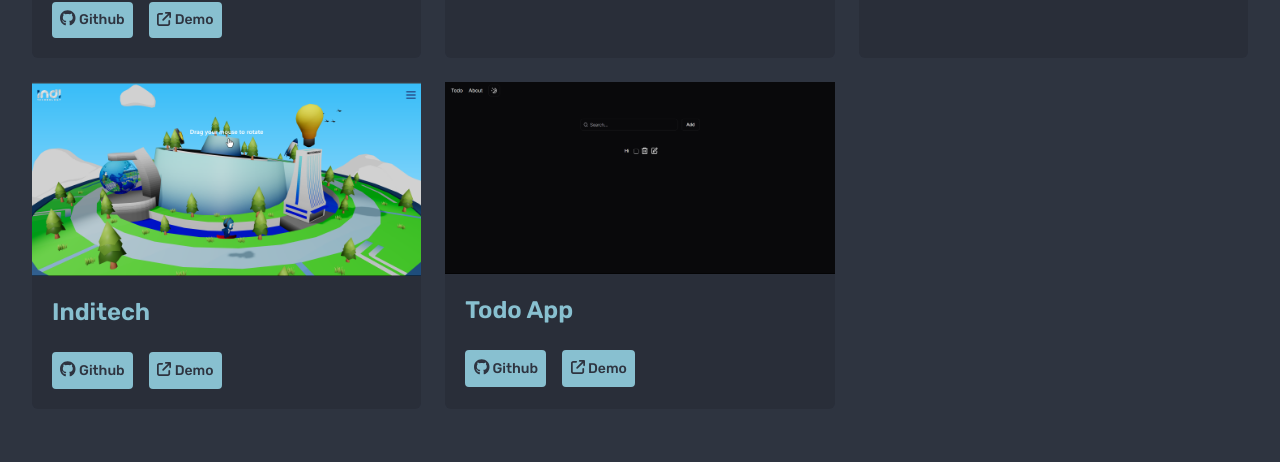
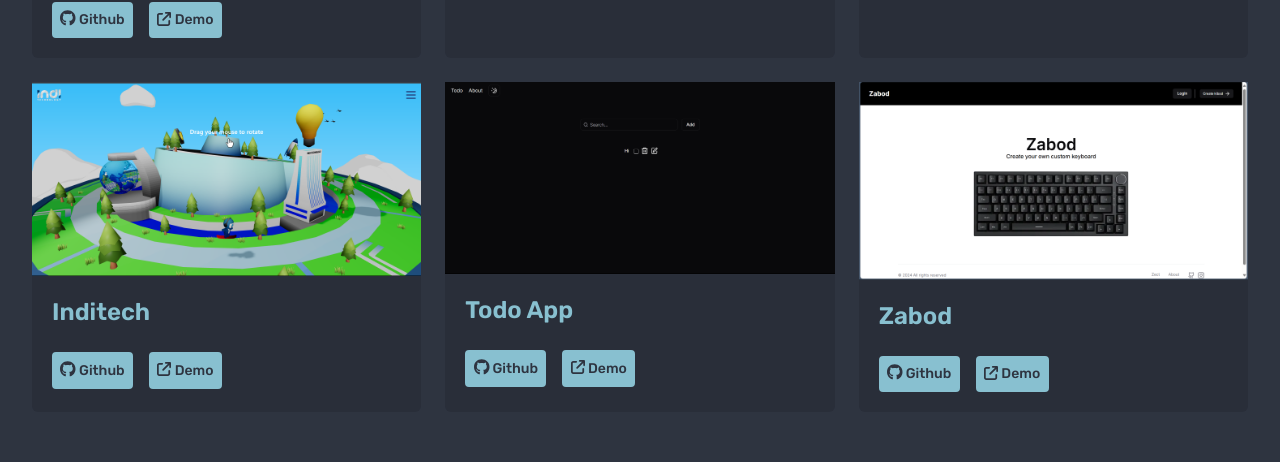
Before and after one commit to FagamBy/Portofolio, a React (Vite) app: page / in a window 1280 px wide. Shown: the part 2769-3231 px from the top of the page. Built offline with nearby package versions, Linux system fonts and the light colour scheme.

Commit message:
upd: add more img in project

```diff
--- a/src/components/Card.jsx
+++ b/src/components/Card.jsx
@@ -1,5 +1,8 @@
 import { faGithub } from "@fortawesome/free-brands-svg-icons";
-import { faArrowUpRightFromSquare, faBook } from "@fortawesome/free-solid-svg-icons";
+import {
+  faArrowUpRightFromSquare,
+  faBook,
+} from "@fortawesome/free-solid-svg-icons";
 import { FontAwesomeIcon } from "@fortawesome/react-fontawesome";
 import React from "react";
 import pancarimaimg from "/pancarimaimg.png";
@@ -7,6 +10,7 @@ import kasirappimg from "/kasirappimg.png";
 import inditechimg from "/inditechimg.png";
 import irtitodo from "/irtitodo.png";
 import dhafaart from "/dhafaart.png";
+import zabod from "/zabod.png";
 
 import {
   Dialog,
@@ -156,3 +160,28 @@ export const Card5 = () => {
     </div>
   );
 };
+
+export const Card6 = () => {
+  return (
+    <div className="bg-[#292e39] text-[#2e3440] flex flex-col rounded-b-md">
+      <img src={zabod} alt="" className="imeg" />
+      <div className="p-5 flex flex-col space-y-6">
+        <h1 className="text-2xl font-semibold text-[#88C0D0]">Zabod</h1>
+        <div className="flex items-center space-x-4 text-sm font-medium">
+          <a
+            aria-disabled
+            className="hover:text-[#88C0D0] hover:bg-transparent border-2 border-[#88C0D0] hover:border-2 transition duration-200 bg-[#88C0D0] p-[0.4rem] rounded-sm cursor-not-allowed"
+          >
+            <FontAwesomeIcon className="text-[1rem]" icon={faGithub} /> Github
+          </a>
+          <a
+            href="https://zabod.vercel.app/"
+            className="hover:text-[#88C0D0] hover:bg-transparent border-2 border-[#88C0D0] hover:border-2 transition duration-200 bg-[#88C0D0] p-[0.4rem] rounded-sm"
+          >
+            <FontAwesomeIcon icon={faArrowUpRightFromSquare} /> Demo
+          </a>
+        </div>
+      </div>
+    </div>
+  );
+};
--- a/src/pages/Project.jsx
+++ b/src/pages/Project.jsx
@@ -1,6 +1,6 @@
 import React from "react";
 import {motion} from 'framer-motion'
-import { Card1, Card2, Card3, Card4, Card5 } from "@/components/Card";
+import { Card1, Card2, Card3, Card4, Card5, Card6 } from "@/components/Card";
 
 const Project = () => {
   return (
@@ -27,6 +27,7 @@ const Project = () => {
               <Card3/>
               <Card4/>
               <Card5/>
+              <Card6/>
             </div>
           </div>
         </div>
```
Also changed, not shown: public/zabod.png (added).
